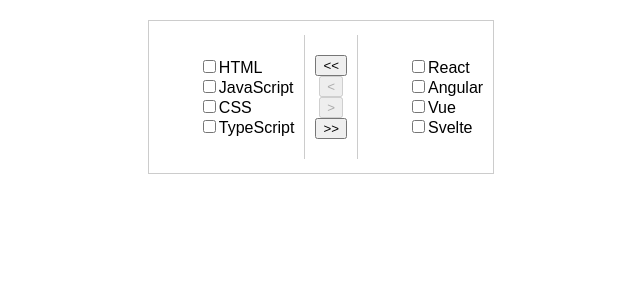
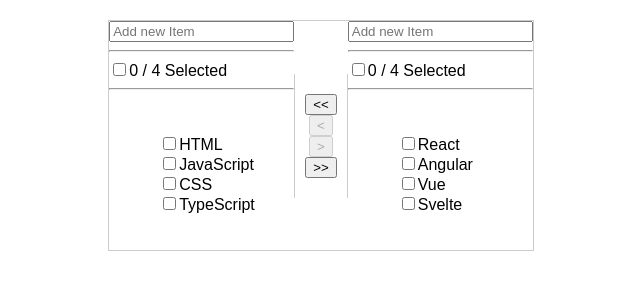
Before and after one commit to Jorianiiita/job-board, a React (Create React App) app: page / in a window 1280 px wide. Shown: the top 300 px of the page, without its empty margins (319-959 px from the left). Built offline with nearby package versions, Linux system fonts and the light colour scheme.

Commit message:
feat: implement transfer list 2 & add partial test coverage

```diff
--- a/src/apps/TrasferList/index.jsx
+++ b/src/apps/TrasferList/index.jsx
@@ -1,19 +1,30 @@
 import './styles.css';
-import React, { useId, useState } from 'react';
+import React, { forwardRef, useEffect, useId, useRef, useState } from 'react';
 
-function Checkbox({ checked, onChange, label }) {
+// Checkbox component
+const Checkbox = forwardRef(function Checkbox(
+  { checked, onChange, label },
+  ref,
+) {
   const id = useId();
   return (
     <div>
-      <input id={id} type="checkbox" checked={checked} onChange={onChange} />
+      <input
+        ref={ref}
+        id={id}
+        type="checkbox"
+        checked={checked}
+        onChange={onChange}
+      />
       <label htmlFor={id}>{label}</label>
     </div>
   );
-}
+});
 
-function ItemsList({ list, onChange }) {
+// ItemsList component
+function ItemsList({ list, onChange, name }) {
   return (
-    <div className="items">
+    <div className="items" data-testid={`${name}-items`}>
       <ul>
         {Array.from(list.entries()).map(([label, checked], index) => (
           <li key={label}>
@@ -33,23 +44,20 @@ function ItemsList({ list, onChange }) {
   );
 }
 
-const DEFAULT_ITEMS_LEFT = ['HTML', 'JavaScript', 'CSS', 'TypeScript'];
-const DEFAULT_ITEMS_RIGHT = ['React', 'Angular', 'Vue', 'Svelte'];
-
+// Helper functions
 function generateItemsMap(items) {
   return new Map(items.map((item) => [item, false]));
 }
 
-function transferAllItems(itemsFrom, itemsTo, setItemsFrom, setItemsTo) {
+function transferAllItems(itemsFrom, itemsTo) {
   const newItemsTo = new Map(itemsTo);
   itemsFrom.forEach((value, key) => {
     newItemsTo.set(key, value);
   });
-  setItemsTo(newItemsTo);
-  setItemsFrom(new Map());
+  return newItemsTo;
 }
 
-function transferSelectedItems(itemsFrom, itemsTo, setItemsFrom, setItemsTo) {
+function transferSelectedItems(itemsFrom, itemsTo) {
   const newItemsTo = new Map(itemsTo);
   const newItemsFrom = new Map(itemsFrom);
 
@@ -60,41 +68,142 @@ function transferSelectedItems(itemsFrom, itemsTo, setItemsFrom, setItemsTo) {
     }
   });
 
-  setItemsTo(newItemsTo);
-  setItemsFrom(newItemsFrom);
+  return { newItemsTo, newItemsFrom };
+}
+
+function selectAllItemsInAList(list) {
+  const newMap = new Map(list);
+  const allItemCheckedValue = allItemChecked(list);
+  list.forEach((value, key) => {
+    newMap.set(key, !allItemCheckedValue);
+  });
+  return newMap;
 }
 
 function anyItemChecked(items) {
   return Array.from(items.values()).some((value) => value);
 }
 
+function allItemChecked(items) {
+  return Array.from(items.values()).every((value) => value);
+}
+
+function addItemInTheList(list, item) {
+  const newList = new Map(list);
+  newList.set(item, false);
+  return newList;
+}
+
+// Exported components and functions
+export const ItemsColumn = ({ name, list, setList }) => {
+  const countOfSelectedItems = Array.from(list).reduce((acc, [key, value]) => {
+    if (value) {
+      acc++;
+    }
+    return acc;
+  }, 0);
+  const ref = useRef();
+  const id = useId();
+  const [newItem, setNewItem] = useState('');
+
+  useEffect(() => {
+    if (ref.current)
+      ref.current.indeterminate =
+        countOfSelectedItems > 0 && countOfSelectedItems !== list.size;
+  }, [list]);
+
+  const handleAddItem = (e) => {
+    e.preventDefault();
+    const newItemValue = newItem.trim();
+    if (newItemValue === '') {
+      return;
+    }
+    const newList = addItemInTheList(list, newItemValue);
+    setList(newList);
+    setNewItem('');
+  };
+
+  const handleSelectAllItems = () => {
+    const newList = selectAllItemsInAList(list);
+    setList(newList);
+  };
+
+  return (
+    <div className={`${name} coloum`} data-testid="items-column">
+      <form aria-label="input-form" onSubmit={handleAddItem}>
+        <input
+          type="text"
+          placeholder="Add new Item"
+          aria-label="add new Item in the list"
+          name={`${name}-input`}
+          value={newItem}
+          onChange={(e) => {
+            setNewItem(e.target.value);
+          }}
+        />
+      </form>
+      <hr></hr>
+      <Checkbox
+        ref={ref}
+        label={`${countOfSelectedItems} / ${list.size} Selected`}
+        checked={list.size > 0 && countOfSelectedItems === list.size}
+        onChange={handleSelectAllItems}
+      />
+      <hr></hr>
+      <ItemsList list={list} onChange={setList} name={name} />
+    </div>
+  );
+};
+
+export function transferItems(itemsFrom, itemsTo, setItemsFrom, setItemsTo) {
+  const { newItemsTo, newItemsFrom } = transferSelectedItems(
+    itemsFrom,
+    itemsTo,
+  );
+  setItemsTo(newItemsTo);
+  setItemsFrom(newItemsFrom);
+}
+
 export default function TransferList() {
   const [leftList, setLeftList] = useState(
-    generateItemsMap(DEFAULT_ITEMS_LEFT),
+    generateItemsMap(['HTML', 'JavaScript', 'CSS', 'TypeScript']),
   );
   const [rightList, setRightList] = useState(
-    generateItemsMap(DEFAULT_ITEMS_RIGHT),
+    generateItemsMap(['React', 'Angular', 'Vue', 'Svelte']),
   );
+
+  const handleTransferAllItems = () => {
+    const newLeftList = transferAllItems(rightList, leftList);
+    setLeftList(newLeftList);
+    setRightList(new Map());
+  };
+
+  const handleTransferSelectedItems = (
+    fromList,
+    toList,
+    setFromList,
+    setToList,
+  ) => {
+    transferItems(fromList, toList, setFromList, setToList);
+  };
 
   return (
     <>
       <div className="container">
-        <ItemsList list={leftList} onChange={setLeftList} />
+        <ItemsColumn name="left" list={leftList} setList={setLeftList} />
         <div className="actions">
           <button
-            aria-label="Trasfer all items to the left list"
+            aria-label="Transfer all items to the left list"
             disabled={rightList.size === 0}
-            onClick={() => {
-              transferAllItems(rightList, leftList, setRightList, setLeftList);
-            }}
+            onClick={handleTransferAllItems}
           >
-            &lt;&lt;
+            <span aria-hidden={true}>&lt;&lt;</span>
           </button>
           <button
-            aria-label="Trasfer selected items to the left list"
+            aria-label="Transfer selected items to the left list"
             disabled={!anyItemChecked(rightList)}
             onClick={() => {
-              transferSelectedItems(
+              handleTransferSelectedItems(
                 rightList,
                 leftList,
                 setRightList,
@@ -102,13 +211,13 @@ export default function TransferList() {
               );
             }}
           >
-            &lt;
+            <span aria-hidden={true}>&lt;</span>
           </button>
           <button
-            aria-label="Trasfer selected items to the right list"
+            aria-label="Transfer selected items to the right list"
             disabled={!anyItemChecked(leftList)}
             onClick={() => {
-              transferSelectedItems(
+              handleTransferSelectedItems(
                 leftList,
                 rightList,
                 setLeftList,
@@ -116,19 +225,21 @@ export default function TransferList() {
               );
             }}
           >
-            &gt;
+            <span aria-hidden={true}>&gt;</span>
           </button>
           <button
-            aria-label="Trasfer all items to the right list"
+            aria-label="Transfer all items to the right list"
             disabled={leftList.size === 0}
             onClick={() => {
-              transferAllItems(leftList, rightList, setLeftList, setRightList);
+              const newRightList = transferAllItems(leftList, rightList);
+              setRightList(newRightList);
+              setLeftList(new Map());
             }}
           >
-            &gt;&gt;
+            <span aria-hidden={true}>&gt;&gt;</span>
           </button>
         </div>
-        <ItemsList list={rightList} onChange={setRightList} />
+        <ItemsColumn name="right" list={rightList} setList={setRightList} />
       </div>
     </>
   );
```
Also changed, not shown: 1 other file (tests, documents, lock files or other folders).
